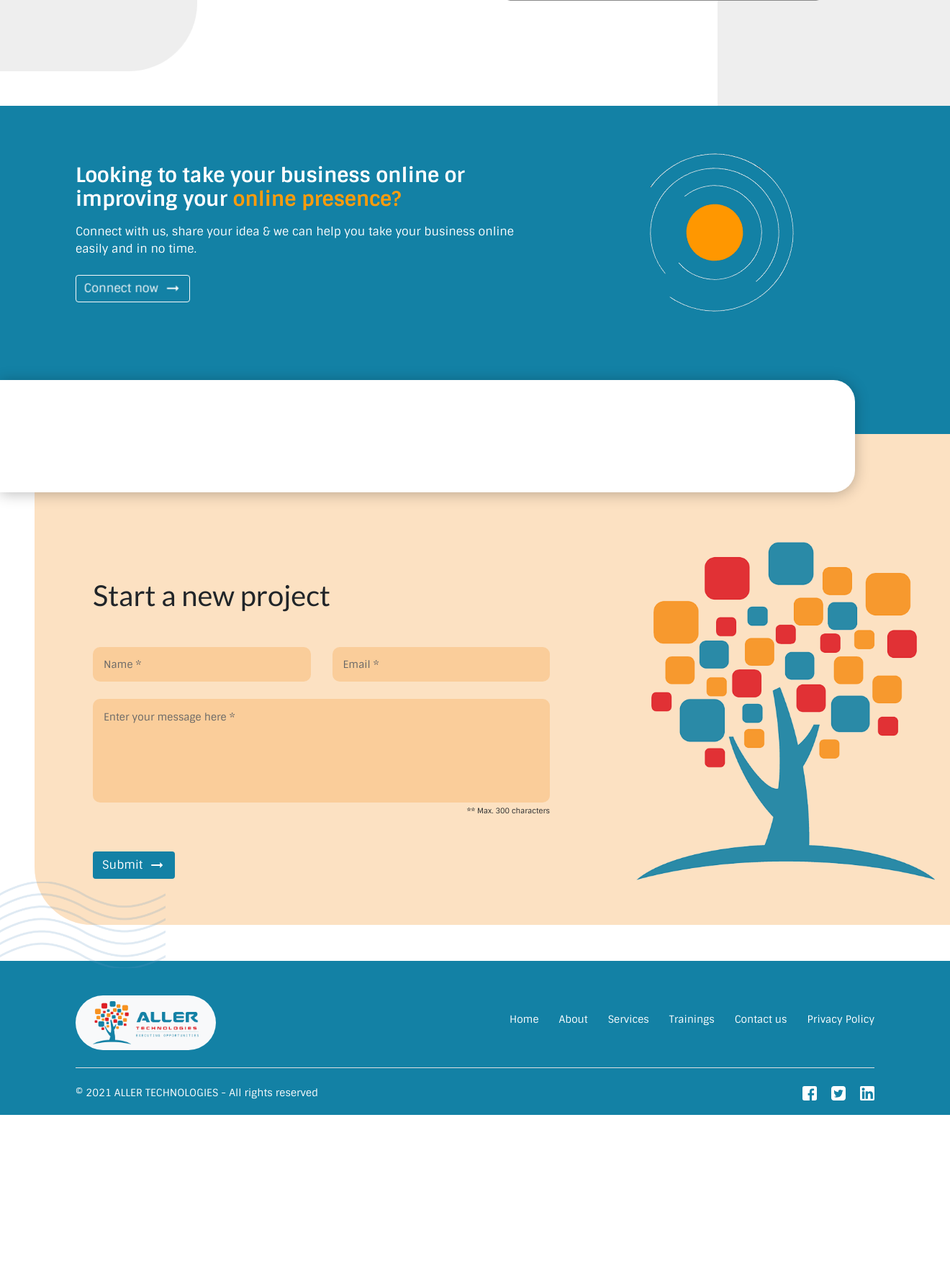
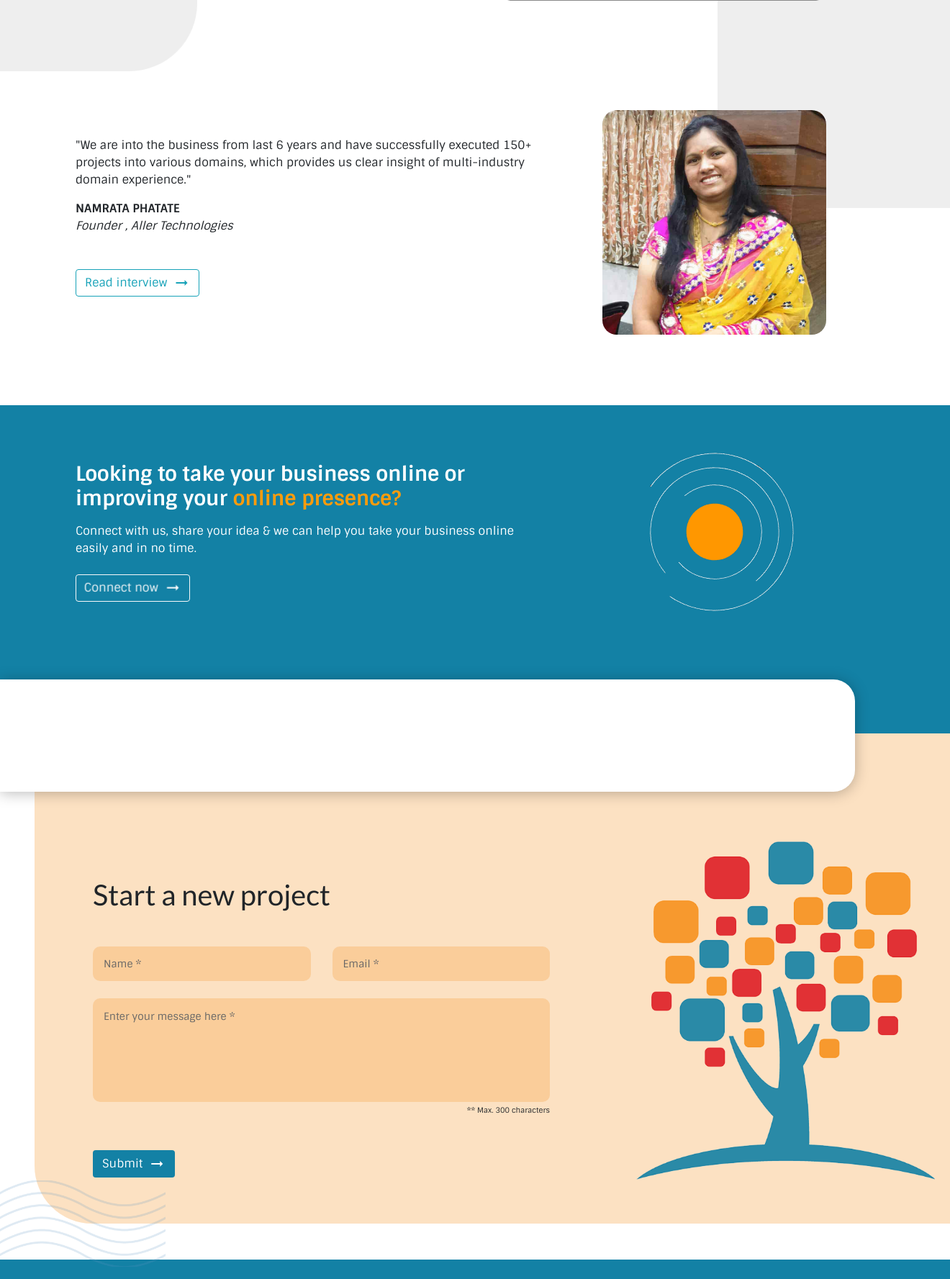
Before and after one commit to ankbiz32/aller_ci, a CodeIgniter app: page /alle/about-us in a window 1320 px wide; the page is wider, and only the part inside the window is pictured. Shown: the part 1502-3279 px from the top of that part at 72% size. Before the commit the page ends 3051 px from the top of that part, so only its background shows below. Run offline with CodeIgniter, Linux system fonts and the light colour scheme; data comes from the database, SQL or seed files in the repository; some libraries are stand-ins or nearby versions.

Commit message:
About section addded founder

```diff
--- a/application/views/about.php
+++ b/application/views/about.php
@@ -28,7 +28,7 @@
         </div>
     </section>
 
-    <section class="services misVis mt-5 mb-5">
+    <section class="services misVis mt-5 mb-1">
        <img src="<?=base_url()?>assets/patterns/r2.png" alt="p" class="pattern1">
        <img src="<?=base_url()?>assets/patterns/r1.png" alt="p" class="pattern3">
        <div class="container mt-5 mb-5">
@@ -102,6 +102,27 @@
        </div>
    </section>
 
+   <section class="about-main">
+        <div class="container">
+            <div class="row align-items-center">
+                <div class="col-sm-7 order-sm-0 order-1">
+                    <p>"We are into the business from last 6 years and have successfully executed 150+ projects into various domains, which provides us clear insight of multi-industry domain experience." </p>
+                    <strong>NAMRATA PHATATE</strong> <br>
+                    <em>Founder , Aller Technologies</em>
+                    <p class="mt-5">
+                        <a href="https://www.udyamgyan.com/blog/2021/03/17/conversation-namrata-phatate-founder-aller-technologies" target="_blank" class="btn js-tilt btn-outline-info">
+                        <span class="d-inline-flex">
+                           Read interview <i class="material-icons ml-2">arrow_right_alt</i>
+                        </span></a>
+                    </p>
+                </div>
+                <div class="col-sm-5 pb-sm-0 pb-5 order-sm-1 order-0 text-center">
+                    <img src="<?=base_url('assets/founder.jpg')?>" alt="" style="width:70%; object-fit:contain; border-radius:20px">
+                </div>
+            </div>
+        </div>
+    </section>
+
    <section class="huge mt-5 bg-blue about-huge">
        <div class="container pt-3">
            <div class="row flex-wrap-reverse align-items-center">
--- a/assets/css/custom.css
+++ b/assets/css/custom.css
@@ -451,26 +451,29 @@ a.cta span {
   .work .owl-carousel .item .left-col .row img {
     width: 100%;
     height: 350px;
-    -o-object-fit: cover;
-       object-fit: cover;
+    -o-object-fit: contain;
+       object-fit: contain;
     -o-object-position: center;
        object-position: center;
+    background-color: #D7E9FF;
   }
   .work .owl-carousel .item .right-col .imgT {
     width: 100%;
     height: 400px;
-    -o-object-fit: cover;
-       object-fit: cover;
+    -o-object-fit: contain;
+       object-fit: contain;
     -o-object-position: center;
        object-position: center;
+    background-color: #D7E9FF;
   }
   .work .owl-carousel .item .right-col .imgB {
     width: 100%;
     height: 200px;
-    -o-object-fit: cover;
-       object-fit: cover;
+    -o-object-fit: contain;
+       object-fit: contain;
     -o-object-position: center;
        object-position: center;
+    background-color: #D7E9FF;
   }
   .work .owl-carousel .owl-stage-outer {
     position:relative;
```
Also changed, not shown: assets/founder.jpg (added).
